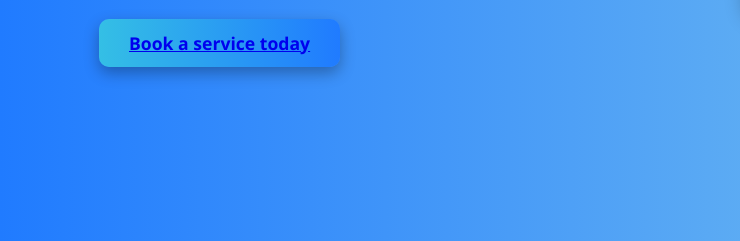
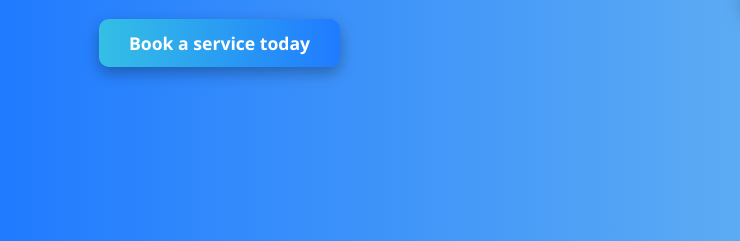
Before and after one commit to AKASH7455/AKASH7455-Laundry-mart-assignment-2, a plain HTML site: page index.html in a window 1280 px wide. Shown: the part 538-779 px from the top of the page, 0-740 px from the left. Drawn offline with Linux system fonts and the light colour scheme.

Commit message:
Add link style for buttons
Added link style to buttons in style.css.

```diff
--- a/style.css
+++ b/style.css
@@ -108,6 +108,11 @@ ul li a:hover {
   transition: all 0.3s ease;
   box-shadow: 0 6px 15px rgba(0,0,0,0.3);
 }
+/* link style in button  */
+a{
+  text-decoration: none ;
+  color: white;
+}
 
 /* Hover effect */
 .left button:hover {
```
